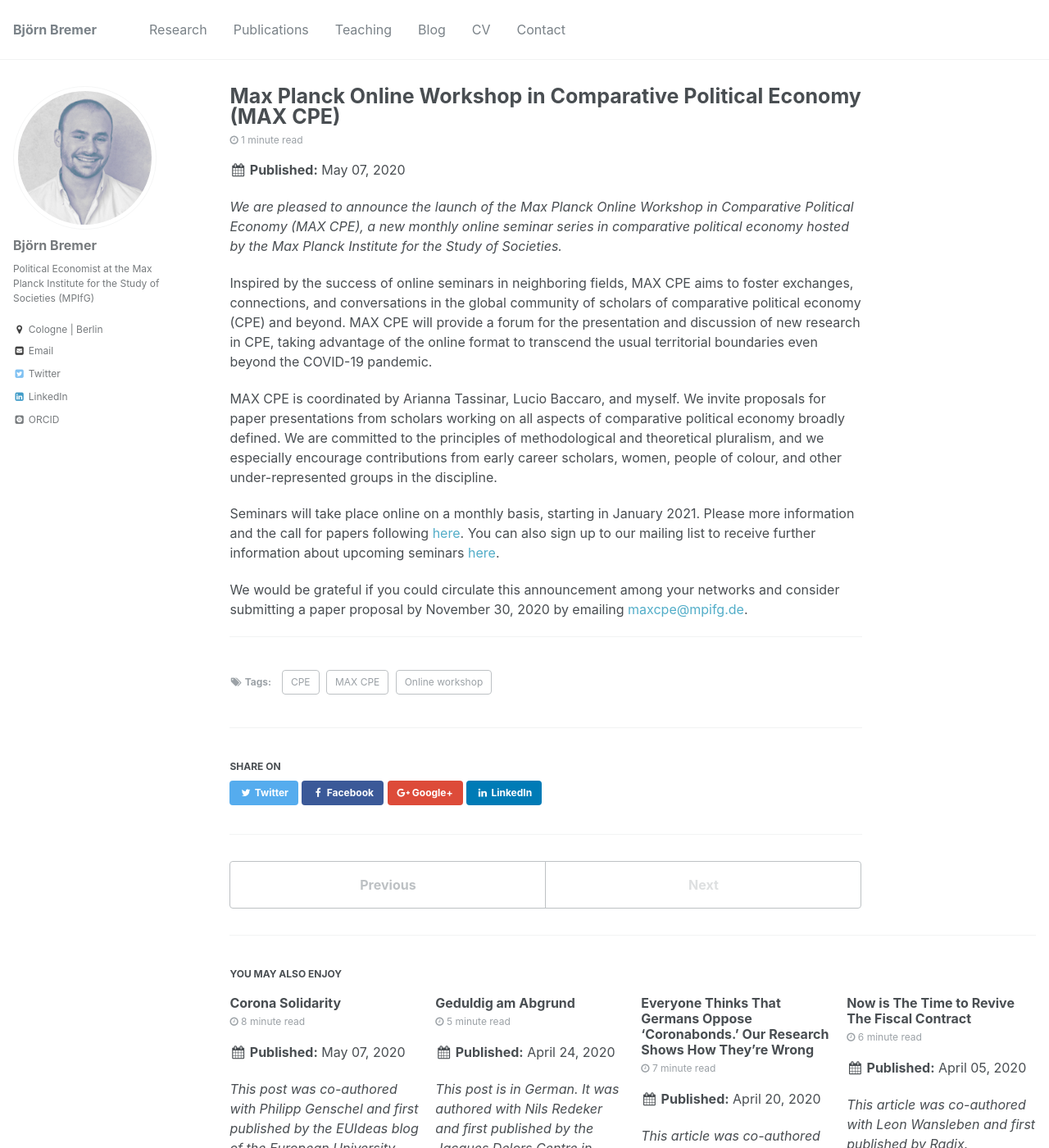
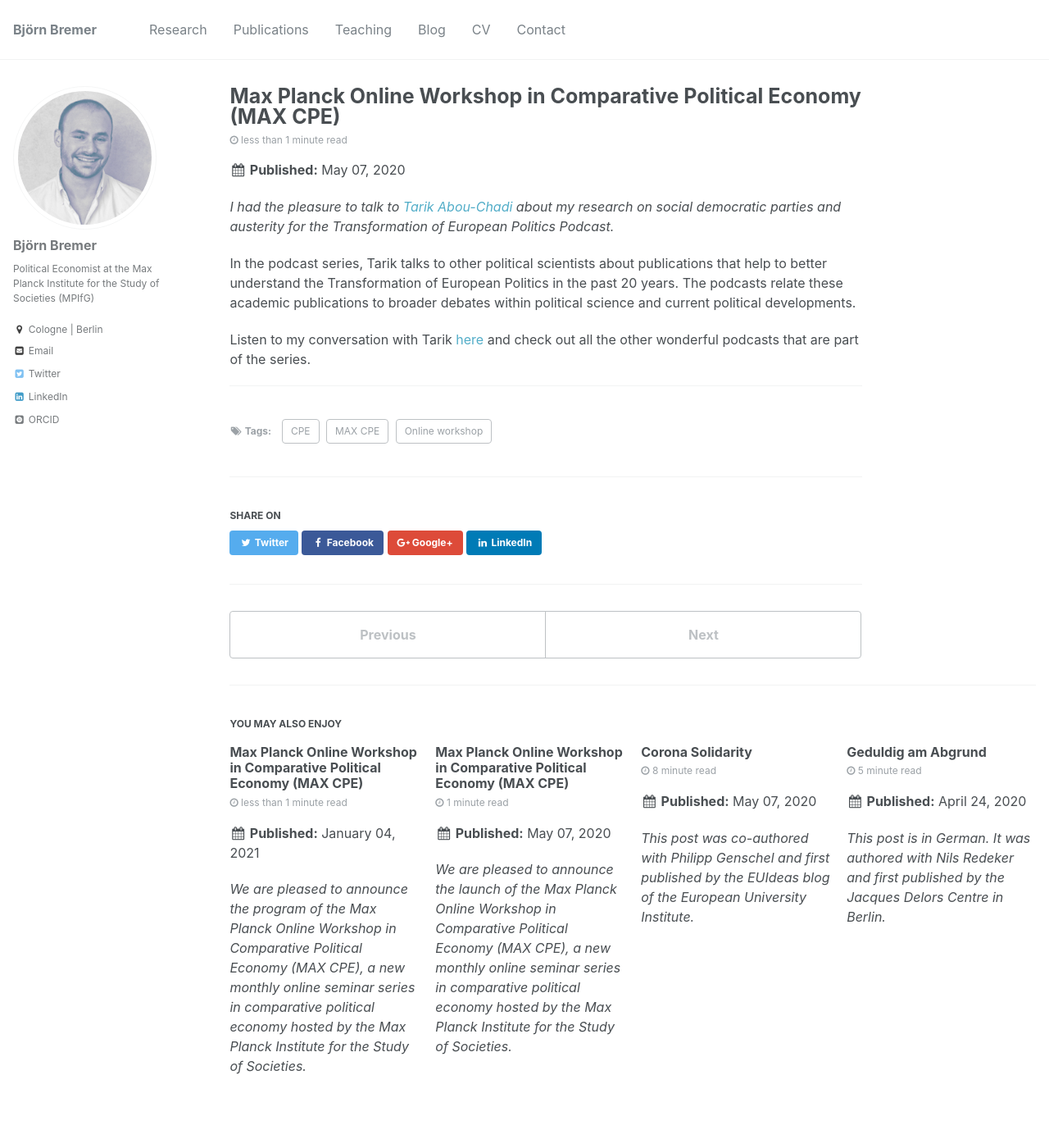
Before and after one commit to bjoernbremer/bjoernbremer.github.io, a Jekyll site: the page built from _posts/2020-12-18-podcast.md, in a window 1280 px wide and 1400 px high. Shown: the whole window at 82% size. Built offline with Jekyll 4.4.1, drawn with Linux system fonts in a browser that asks for light colours; some web fonts are replaced; some of the changed text lies outside the part shown.

Commit message:
update website

```diff
--- a/_data/navigation.yml
+++ b/_data/navigation.yml
@@ -14,7 +14,7 @@
     url: /year-archive/
 
   - title: "CV"
-    url: /files/Bremer_CV_11_2020.pdf
+    url: /files/Bremer_CV_01_2021.pdf
 
   - title: "Contact"
     url: /contact/
--- /dev/null
+++ b/_posts/2020-12-18-podcast.md
@@ -0,0 +1,19 @@
+---
+title: 'Max Planck Online Workshop in Comparative Political Economy (MAX CPE)'
+date: 2020-05-07
+permalink: /posts/2020/11/maxcpe/
+tags:
+  - CPE
+  - Online workshop
+  - MAX CPE
+
+
+---
+
+*I had the pleasure to talk to [Tarik Abou-Chadi](https://www.tarikabouchadi.net/) about my research on social democratic parties and austerity for the Transformation of European Politics Podcast.*
+
+In the podcast series, Tarik talks to other political scientists about publications that help to better understand the Transformation of European Politics in the past 20 years. The podcasts relate these academic publications to broader debates within political science and current political developments.
+
+Listen to my conversation with Tarik [here](https://soundcloud.com/user-467531770/episode-17-bjorn-bremer-austerity-politics) and check out all the other wonderful podcasts that are part of the series.
+
+------
--- /dev/null
+++ b/_posts/2021-01-04-max-cpe-program.md
@@ -0,0 +1,19 @@
+---
+title: 'Max Planck Online Workshop in Comparative Political Economy (MAX CPE)'
+date: 2021-01-04
+permalink: /posts/2021/01/maxcpe/
+tags:
+  - CPE
+  - Online workshop
+  - MAX CPE
+
+
+---
+
+*We are pleased to announce the program of the Max Planck Online Workshop in Comparative Political Economy (MAX CPE), a new monthly online seminar series in comparative political economy hosted by the Max Planck Institute for the Study of Societies.*
+
+Inspired by the success of online seminars in neighboring fields, MAX CPE aims to foster exchanges, connections, and conversations in the global community of scholars of comparative political economy (CPE) and beyond. MAX CPE will provide a forum for the presentation and discussion of new research in CPE, taking advantage of the online format to transcend the usual territorial boundaries even beyond the COVID-19 pandemic.
+
+MAX CPE is coordinated by Arianna Tassinar, Lucio Baccaro, and myself. Seminars will take place online on a monthly basis and the full program is available here: Please more information and the call for papers following [here](https://www.mpifg.de/projects/max-cpe/index_en.asp). You can also sign up to our mailing list to receive further information about upcoming seminars [here](https://www.mpifg.de/projects/max-cpe/signup-form.asp).
+
+------
```
Also changed, not shown: _pages/publications.md (+1 -1 lines), _pages/teaching.md (+4 -0 lines), _projects/2_polcon.md (+1 -1 lines), files/Bremer_CV_01_2021.jpg (added).
